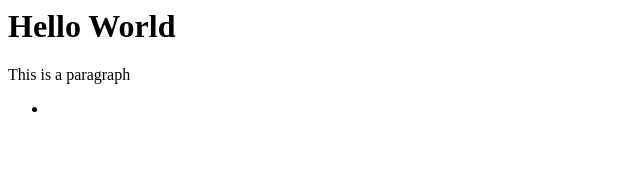
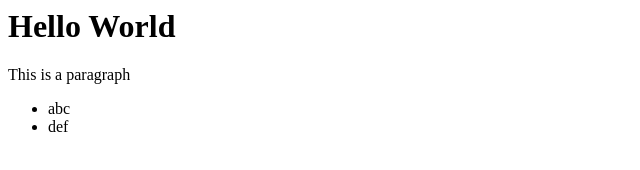
Before and after one commit to damianrobert/Rock-Papper-Scicssors, a plain HTML site: page index.html in a window 1280 px wide. Shown: the full height of the page, 0-640 px from the left. Drawn offline with Linux system fonts and the light colour scheme.

Commit message:
am modificat index.html

```diff
--- a/index.html
+++ b/index.html
@@ -2,7 +2,8 @@
 <p>This is a paragraph</p>
 
 <ul>
-  <li></li>
+  <li>abc</li>
+  <li>def</li>
 
 
 
```
